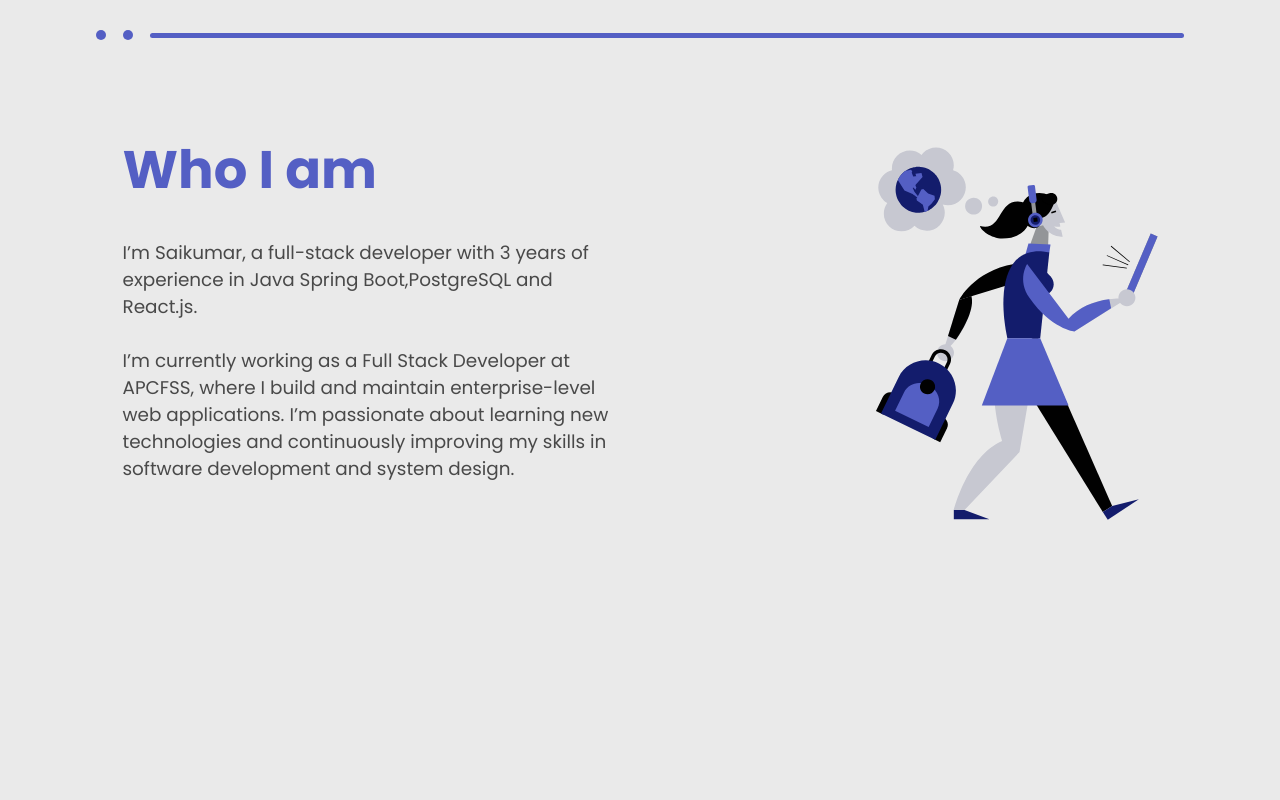
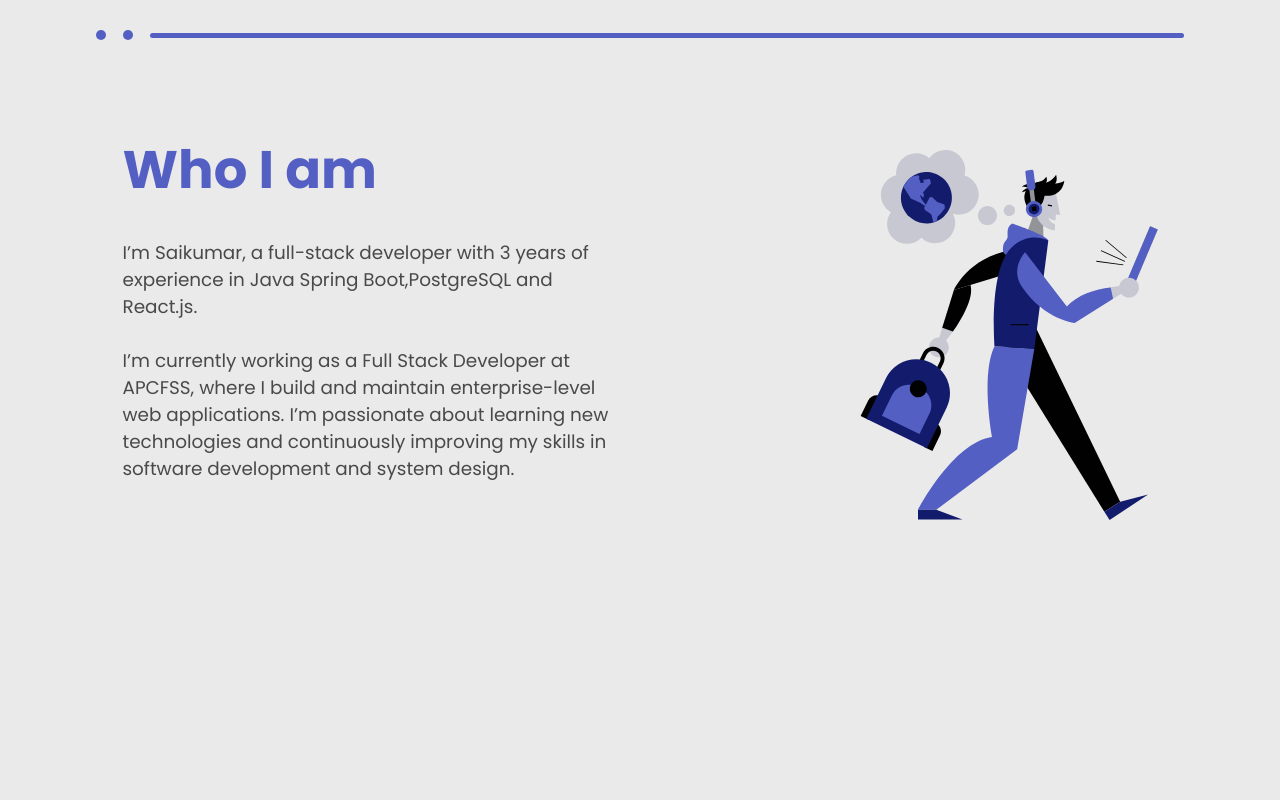
Before and after one commit to koshike-saikumar/Portfolio, a React (Create React App) app: page / in a window 1280 px wide. Shown: the part 840-1640 px from the top of the page. Built offline with nearby package versions, Linux system fonts and the light colour scheme; a web font is replaced by a local one.

Commit message:
Fix homepage for Netlify deployment

```diff
--- a/package.json
+++ b/package.json
@@ -1,4 +1,5 @@
 {
+  "homepage": ".",
   "name": "developer-portfolio",
   "version": "0.1.0",
   "private": true,
--- a/src/components/About/About.js
+++ b/src/components/About/About.js
@@ -23,7 +23,7 @@ function About() {
                 </div>
                 <div className="about-img">
                     <img
-                        src={aboutData.image === 1 ? theme.aboutimg1 : theme.aboutimg2}
+                        src={aboutData.image === 1 ? theme.aboutimg1 : theme.aboutimg1}
                         alt=""
                     />
                 </div>
--- a/src/data/achievementData.js
+++ b/src/data/achievementData.js
@@ -7,7 +7,7 @@ export const achievementData = {
     details: 'I had coaching and preparation for the Java certification exam, and I successfully earned my certificate in December 2022.',
     date: 'Dec 2022',
     field: 'Software Development',
-    image: 'https://images.unsplash.com/photo-1573141597928-403fcee0e056?ixid=MnwxMjA3fDB8MHxwaG90by1wYWdlfHx8fGVufDB8fHx8&ixlib=rb-1.2.1&auto=format&fit=crop&w=667&q=80'
+    image: 'https://miro.medium.com/v2/0*gtY-llyEbkeoS1Sp.png'
 },
         // {
         //     id : 2,
--- a/src/data/headerData.js
+++ b/src/data/headerData.js
@@ -1,4 +1,4 @@
-import resume from '../assets/pdf/koshike resume.pdf'
+import resume from './KoshikeSaikumar.pdf'
 import image2 from "../../src/Image.jpg"
 
 export const headerData = {
--- a/src/data/projectsData.js
+++ b/src/data/projectsData.js
@@ -1,4 +1,4 @@
-import one from './image.png'
+import one from '../assets/svg/projects/Gemini_Generated_Image_fbnft2fbnft2fbnf.svg'
 import two from '../assets/svg/projects/two.svg'
 import three from '../assets/svg/projects/three.svg'
 import four from '../assets/svg/projects/four.svg'
```
Also changed, not shown: src/assets/svg/projects/Gemini_Generated_Image_fbnft2fbnft2fbnf.svg (added), 1 other file (tests, documents, lock files or other folders).
